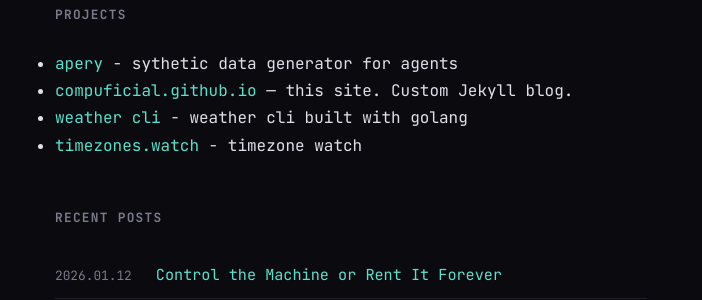
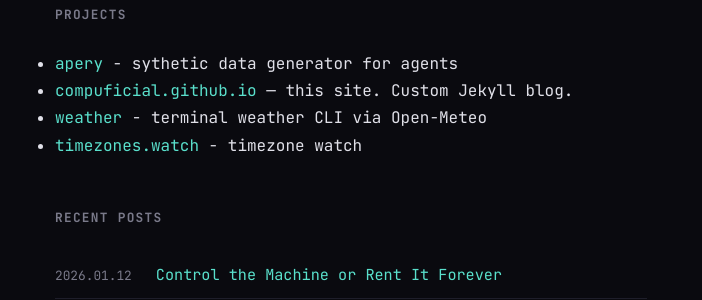
Before and after one commit to compuficial/compuficial.github.io, a Jekyll site: the page built from index.md, in a window 1280 px wide. Shown: the part 236-536 px from the top of the page, without its empty margins (289-991 px from the left). Built offline with Jekyll 4.4.1, drawn with Linux system fonts in a browser that asks for light colours.

Commit message:
Update weather project link after go-weather rename
Point the homepage projects list at compuficial/weather.

```diff
--- a/index.md
+++ b/index.md
@@ -8,5 +8,5 @@ Welcome to my corner of the internet. I'm Compuficial — here you'll find my pr
 
 - [apery](https://github.com/compuficial/apery) - sythetic data generator for agents
 - [compuficial.github.io](https://github.com/compuficial/compuficial.github.io) — this site. Custom Jekyll blog.
-- [weather cli](https://github.com/compuficial/go-weather) - weather cli built with golang
+- [weather](https://github.com/compuficial/weather) - terminal weather CLI via Open-Meteo
 - [timezones.watch](https://github.com/compuficial/timezones.watch) - timezone watch
```
